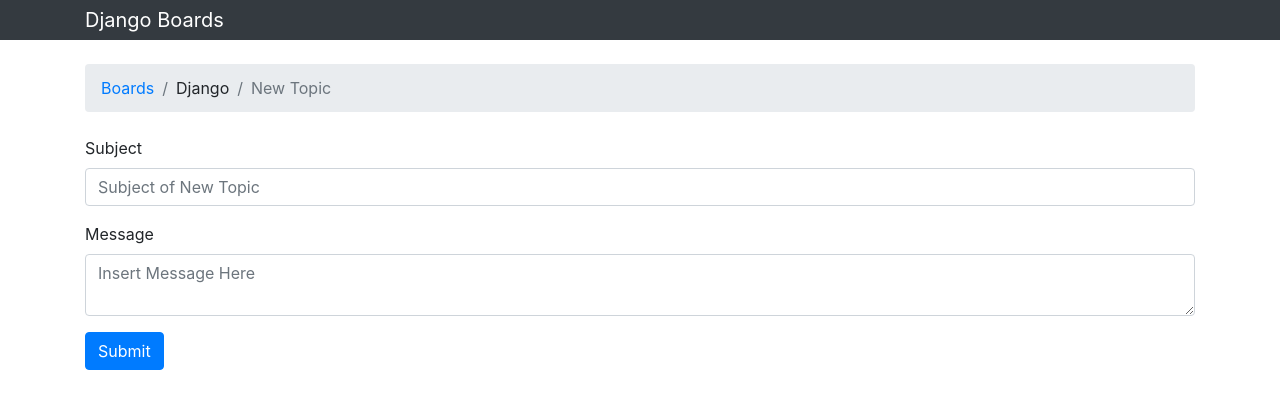
After one commit to Abepena/django-boards, a Django app: page /boards/1/new/ in a window 1280 px wide. The commit adds this page. Shown: the top 409 px of the page. Run offline with Django 3.2, Linux system fonts and the light colour scheme; data comes from the database, SQL or seed files in the repository; some libraries are stand-ins or nearby versions.

Commit message:
created new template for new_topic page and set-up empty tests for now

```diff
--- a/boards/views.py
+++ b/boards/views.py
@@ -9,3 +9,7 @@
 def board_topics(request, pk):
     board= get_object_or_404(Board, pk=pk)
     return render(request, "topics.html", {"board": board})
+
+def new_topic(request, pk):
+    board = get_object_or_404(Board,pk=pk)
+    return render(request, "new_topic.html", {"board": board} )
--- a/mysite/urls.py
+++ b/mysite/urls.py
@@ -20,5 +20,6 @@
 urlpatterns = [
     path("", views.home, name="home"),
     path('admin/', admin.site.urls),
-    path('boards/<int:pk>', views.board_topics, name="board_topics" )
+    path('boards/<int:pk>/', views.board_topics, name="board_topics" ),
+    path('boards/<int:pk>/new/', views.new_topic, name="new_topic")
 ]
--- a/templates/base.html
+++ b/templates/base.html
@@ -6,7 +6,9 @@
     <title>
         {% block title %} {% endblock %}
     </title>
+    <link href="https://fonts.googleapis.com/css?family=Pacifico" rel="stylesheet">
     <link rel="stylesheet" href="{% static 'css/bootstrap.min.css'%}">
+    <link rel="stylesheet" href="{% static 'css/app.css' %}">
 </head>
 
 <body>
--- /dev/null
+++ b/templates/new_topic.html
@@ -0,0 +1,31 @@
+{% extends "base.html" %}
+
+
+{% block title %}
+    New Topic
+{% endblock  %}
+
+
+{% block breadcrumbs %}
+<li class="breadcrumb-item">
+    <a href="{% url 'home' %}">Boards</a>
+</li>
+<li class="breadcrumb-item">{{ board.name }}</li>
+<li class="breadcrumb-item active">New Topic</li>
+
+{% endblock  %}
+
+
+{% block content %}
+<form id="new-topic-form" class="form-new-topic"action="">
+    <div class="form-group">
+        <label for="subject">Subject</label>
+        <input class="form-control" id="subject" type="text" placeholder="Subject of New Topic">
+    </div>
+    <div class="form-group">
+        <label for="message">Message</label>
+        <textarea class="form-control" id="message" type="textbox" placeholder="Insert Message Here"></textarea>
+    </div>
+    <input class="btn btn-primary" type="submit" value="Submit">
+</form>
+{% endblock %}
--- a/templates/topics.html
+++ b/templates/topics.html
@@ -15,4 +15,8 @@
 
 
 {% block content %}
+
+<a href="{% url 'new_topic' %}">
+    <button class="btn btn-primary">New Topic</button>
+</a>
 {% endblock  %}
```
Also changed, not shown: boards/tests.py (+21 -1 lines).
